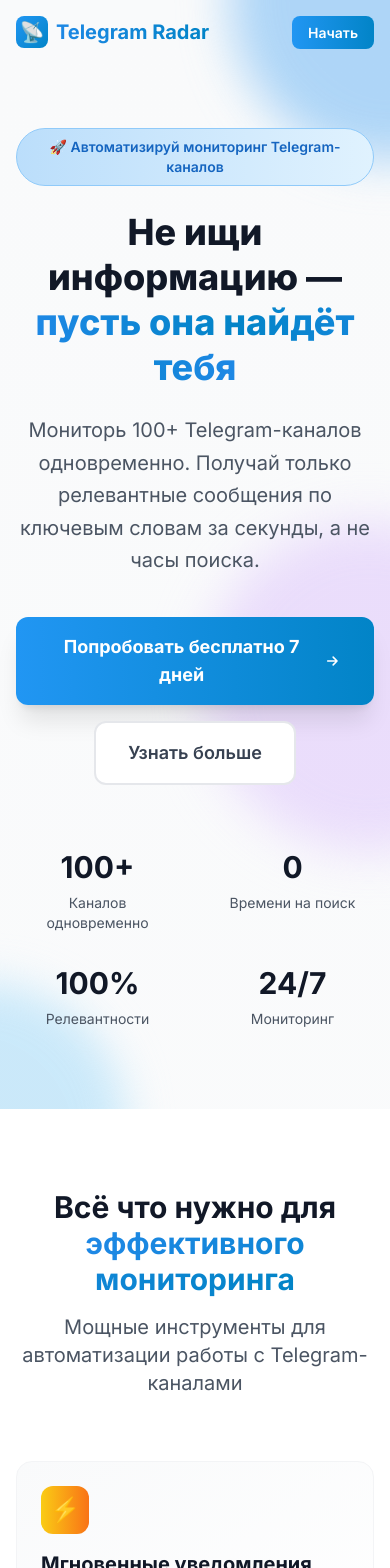
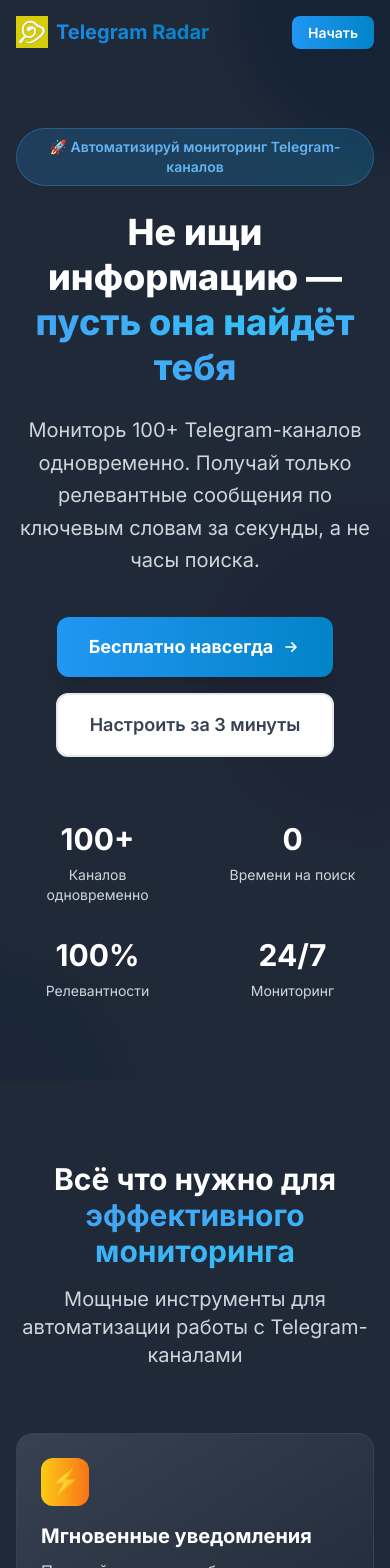
Before and after one commit to Morgunovv/radar-landing, a Next.js app: page / in a window 390 px wide. Shown: the top 1568 px of the page. Built offline with nearby package versions, Linux system fonts and the light colour scheme.

Commit message:
Update design: dark theme, new pricing, logo integration

```diff
--- a/components/CTA.tsx
+++ b/components/CTA.tsx
@@ -22,7 +22,7 @@
             Готов начать экономить время?
           </h2>
           <p className="text-xl md:text-2xl text-white/90 mb-10 max-w-2xl mx-auto">
-            Попробуй Telegram Radar бесплатно 7 дней. Без кредитной карты, без ограничений на функционал.
+            Начни с бесплатного тарифа навсегда. Без кредитной карты, без ограничений по времени.
           </p>
 
           <div className="flex flex-col sm:flex-row gap-4 justify-center items-center">
@@ -34,7 +34,7 @@
               whileTap={{ scale: 0.95 }}
               className="group flex items-center px-8 py-4 bg-white text-primary-600 rounded-xl font-bold text-lg shadow-2xl hover:shadow-3xl transform transition-all duration-200"
             >
-              <span>Начать бесплатно</span>
+              <span>Начни сейчас</span>
               <svg className="ml-2 w-5 h-5 group-hover:translate-x-1 transition-transform" fill="none" stroke="currentColor" viewBox="0 0 24 24">
                 <path strokeLinecap="round" strokeLinejoin="round" strokeWidth={2} d="M13 7l5 5m0 0l-5 5m5-5H6" />
               </svg>
@@ -50,24 +50,18 @@
             </motion.a>
           </div>
 
-          <div className="mt-12 flex flex-wrap justify-center gap-8 text-white/80">
-            <div className="flex items-center gap-2">
-              <svg className="w-5 h-5" fill="none" stroke="currentColor" viewBox="0 0 24 24">
-                <path strokeLinecap="round" strokeLinejoin="round" strokeWidth={2} d="M5 13l4 4L19 7" />
-              </svg>
-              <span>Без кредитной карты</span>
+          <div className="mt-12 grid grid-cols-1 md:grid-cols-3 gap-8 text-white/80 max-w-3xl mx-auto">
+            <div className="text-center">
+              <div className="text-3xl font-bold text-white mb-2">Бесплатно навсегда</div>
+              <div className="text-sm">Начни без ограничений по времени</div>
             </div>
-            <div className="flex items-center gap-2">
-              <svg className="w-5 h-5" fill="none" stroke="currentColor" viewBox="0 0 24 24">
-                <path strokeLinecap="round" strokeLinejoin="round" strokeWidth={2} d="M5 13l4 4L19 7" />
-              </svg>
-              <span>Отменить в любой момент</span>
+            <div className="text-center">
+              <div className="text-3xl font-bold text-white mb-2">3 мин</div>
+              <div className="text-sm">Настройка</div>
             </div>
-            <div className="flex items-center gap-2">
-              <svg className="w-5 h-5" fill="none" stroke="currentColor" viewBox="0 0 24 24">
-                <path strokeLinecap="round" strokeLinejoin="round" strokeWidth={2} d="M5 13l4 4L19 7" />
-              </svg>
-              <span>Все функции доступны</span>
+            <div className="text-center">
+              <div className="text-3xl font-bold text-white mb-2">100% ROI</div>
+              <div className="text-sm">Экономия времени и денег</div>
             </div>
           </div>
         </motion.div>
--- a/components/Features.tsx
+++ b/components/Features.tsx
@@ -61,7 +61,7 @@
 
 export function Features() {
   return (
-    <section id="features" className="py-20 md:py-32 px-4 sm:px-6 lg:px-8 bg-white">
+    <section id="features" className="py-20 md:py-32 px-4 sm:px-6 lg:px-8 bg-gray-800">
       <div className="max-w-7xl mx-auto">
         <motion.div
           initial={{ opacity: 0, y: 20 }}
@@ -70,13 +70,13 @@
           transition={{ duration: 0.6 }}
           className="text-center mb-16"
         >
-          <h2 className="text-3xl md:text-5xl font-bold text-gray-900 mb-4">
+          <h2 className="text-3xl md:text-5xl font-bold text-white mb-4">
             Всё что нужно для{' '}
-            <span className="bg-gradient-to-r from-telegram-600 to-primary-600 bg-clip-text text-transparent">
+            <span className="bg-gradient-to-r from-telegram-400 to-primary-400 bg-clip-text text-transparent">
               эффективного мониторинга
             </span>
           </h2>
-          <p className="text-xl text-gray-600 max-w-2xl mx-auto">
+          <p className="text-xl text-gray-300 max-w-2xl mx-auto">
             Мощные инструменты для автоматизации работы с Telegram-каналами
           </p>
         </motion.div>
@@ -93,14 +93,14 @@
                 whileHover={{ y: -5 }}
                 className="relative group"
               >
-                <div className="h-full p-6 bg-gradient-to-br from-gray-50 to-white rounded-2xl border border-gray-100 hover:border-primary-200 hover:shadow-xl transition-all duration-300">
+                <div className="h-full p-6 bg-gradient-to-br from-gray-700 to-gray-800 rounded-2xl border border-gray-700 hover:border-primary-500 hover:shadow-xl transition-all duration-300">
                   <div className={`w-12 h-12 rounded-xl bg-gradient-to-r ${feature.color} p-3 mb-4 transform group-hover:scale-110 transition-transform duration-300 flex items-center justify-center`}>
                     <span className="text-2xl">{feature.icon}</span>
                   </div>
-                  <h3 className="text-xl font-bold text-gray-900 mb-2">
+                  <h3 className="text-xl font-bold text-white mb-2">
                     {feature.title}
                   </h3>
-                  <p className="text-gray-600 leading-relaxed">
+                  <p className="text-gray-300 leading-relaxed">
                     {feature.description}
                   </p>
                 </div>
--- a/components/Footer.tsx
+++ b/components/Footer.tsx
@@ -7,9 +7,11 @@
         <div className="grid grid-cols-1 md:grid-cols-4 gap-8 mb-8">
           <div className="col-span-1 md:col-span-2">
             <div className="flex items-center space-x-2 mb-4">
-              <div className="w-8 h-8 bg-gradient-to-br from-telegram-500 to-primary-600 rounded-lg flex items-center justify-center">
-                <span className="text-white font-bold text-xl">📡</span>
-              </div>
+              <img
+                src="/logo.png"
+                alt="Telegram Radar"
+                className="w-8 h-8 object-contain"
+              />
               <span className="text-xl font-bold text-white">Telegram Radar</span>
             </div>
             <p className="text-gray-400 mb-4 max-w-md">
--- a/components/Hero.tsx
+++ b/components/Hero.tsx
@@ -25,19 +25,19 @@
             transition={{ duration: 0.5, delay: 0.2 }}
             className="inline-block mb-6"
           >
-            <span className="inline-flex items-center px-4 py-2 bg-gradient-to-r from-telegram-100 to-primary-100 rounded-full text-sm font-semibold text-telegram-800 border border-telegram-200">
+            <span className="inline-flex items-center px-4 py-2 bg-gradient-to-r from-telegram-500/20 to-primary-500/20 rounded-full text-sm font-semibold text-telegram-300 border border-telegram-400/30">
               🚀 Автоматизируй мониторинг Telegram-каналов
             </span>
           </motion.div>
 
-          <h1 className="text-4xl md:text-6xl lg:text-7xl font-extrabold text-gray-900 mb-6 leading-tight">
+          <h1 className="text-4xl md:text-6xl lg:text-7xl font-extrabold text-white mb-6 leading-tight">
             Не ищи информацию —{' '}
-            <span className="bg-gradient-to-r from-telegram-600 via-primary-600 to-telegram-600 bg-clip-text text-transparent">
+            <span className="bg-gradient-to-r from-telegram-400 via-primary-400 to-telegram-400 bg-clip-text text-transparent">
               пусть она найдёт тебя
             </span>
           </h1>
 
-          <p className="text-xl md:text-2xl text-gray-600 mb-10 max-w-3xl mx-auto leading-relaxed">
+          <p className="text-xl md:text-2xl text-gray-300 mb-10 max-w-3xl mx-auto leading-relaxed">
             Мониторь 100+ Telegram-каналов одновременно. Получай только релевантные сообщения по ключевым словам за секунды, а не часы поиска.
           </p>
 
@@ -51,7 +51,7 @@
               className="group relative px-8 py-4 bg-gradient-to-r from-telegram-500 to-primary-600 text-white rounded-xl font-bold text-lg shadow-xl hover:shadow-2xl transform transition-all duration-200"
             >
               <span className="relative z-10 flex items-center">
-                Попробовать бесплатно 7 дней
+                Бесплатно навсегда
                 <svg className="ml-2 w-5 h-5 group-hover:translate-x-1 transition-transform" fill="none" stroke="currentColor" viewBox="0 0 24 24">
                   <path strokeLinecap="round" strokeLinejoin="round" strokeWidth={2} d="M13 7l5 5m0 0l-5 5m5-5H6" />
                 </svg>
@@ -59,31 +59,33 @@
             </motion.a>
 
             <motion.a
-              href="#features"
+              href="https://t.me/your_bot_username"
+              target="_blank"
+              rel="noopener noreferrer"
               whileHover={{ scale: 1.05 }}
               whileTap={{ scale: 0.95 }}
               className="px-8 py-4 bg-white text-gray-700 rounded-xl font-semibold text-lg border-2 border-gray-200 hover:border-primary-300 hover:shadow-lg transform transition-all duration-200"
             >
-              Узнать больше
+              Настроить за 3 минуты
             </motion.a>
           </div>
 
           <div className="grid grid-cols-2 md:grid-cols-4 gap-8 max-w-4xl mx-auto mt-16">
             <div className="text-center">
-              <div className="text-3xl md:text-4xl font-bold text-gray-900 mb-2">100+</div>
-              <div className="text-sm md:text-base text-gray-600">Каналов одновременно</div>
+              <div className="text-3xl md:text-4xl font-bold text-white mb-2">100+</div>
+              <div className="text-sm md:text-base text-gray-300">Каналов одновременно</div>
             </div>
             <div className="text-center">
-              <div className="text-3xl md:text-4xl font-bold text-gray-900 mb-2">0</div>
-              <div className="text-sm md:text-base text-gray-600">Времени на поиск</div>
+              <div className="text-3xl md:text-4xl font-bold text-white mb-2">0</div>
+              <div className="text-sm md:text-base text-gray-300">Времени на поиск</div>
             </div>
             <div className="text-center">
-              <div className="text-3xl md:text-4xl font-bold text-gray-900 mb-2">100%</div>
-              <div className="text-sm md:text-base text-gray-600">Релевантности</div>
+              <div className="text-3xl md:text-4xl font-bold text-white mb-2">100%</div>
+              <div className="text-sm md:text-base text-gray-300">Релевантности</div>
             </div>
             <div className="text-center">
-              <div className="text-3xl md:text-4xl font-bold text-gray-900 mb-2">24/7</div>
-              <div className="text-sm md:text-base text-gray-600">Мониторинг</div>
+              <div className="text-3xl md:text-4xl font-bold text-white mb-2">24/7</div>
+              <div className="text-sm md:text-base text-gray-300">Мониторинг</div>
             </div>
           </div>
         </motion.div>
--- a/components/Navbar.tsx
+++ b/components/Navbar.tsx
@@ -16,15 +16,17 @@
 
   return (
     <nav className={`fixed top-0 left-0 right-0 z-50 transition-all duration-300 ${
-      scrolled ? 'bg-white/95 backdrop-blur-md shadow-lg' : 'bg-transparent'
+      scrolled ? 'bg-gray-800/95 backdrop-blur-md shadow-lg' : 'bg-transparent'
     }`}>
       <div className="max-w-7xl mx-auto px-4 sm:px-6 lg:px-8">
         <div className="flex justify-between items-center h-16 md:h-20">
           <div className="flex items-center">
             <Link href="/" className="flex items-center space-x-2">
-              <div className="w-8 h-8 bg-gradient-to-br from-telegram-500 to-primary-600 rounded-lg flex items-center justify-center">
-                <span className="text-white font-bold text-xl">📡</span>
-              </div>
+              <img
+                src="/logo.png"
+                alt="Telegram Radar"
+                className="w-8 h-8 object-contain"
+              />
               <span className="text-xl md:text-2xl font-bold bg-gradient-to-r from-telegram-600 to-primary-600 bg-clip-text text-transparent">
                 Telegram Radar
               </span>
@@ -32,13 +34,13 @@
           </div>
 
           <div className="hidden md:flex items-center space-x-8">
-            <Link href="#features" className="text-gray-700 hover:text-primary-600 transition-colors font-medium">
+            <Link href="#features" className="text-gray-300 hover:text-primary-400 transition-colors font-medium">
               Возможности
             </Link>
-            <Link href="#use-cases" className="text-gray-700 hover:text-primary-600 transition-colors font-medium">
+            <Link href="#use-cases" className="text-gray-300 hover:text-primary-400 transition-colors font-medium">
               Кому подходит
             </Link>
-            <Link href="#pricing" className="text-gray-700 hover:text-primary-600 transition-colors font-medium">
+            <Link href="#pricing" className="text-gray-300 hover:text-primary-400 transition-colors font-medium">
               Тарифы
             </Link>
             <a
@@ -47,7 +49,7 @@
               rel="noopener noreferrer"
               className="bg-gradient-to-r from-telegram-500 to-primary-600 text-white px-6 py-2.5 rounded-lg font-semibold hover:shadow-lg transform hover:-translate-y-0.5 transition-all duration-200"
             >
-              Начать бесплатно
+              Настроить за 3 минуты
             </a>
           </div>
 
--- a/components/Pricing.tsx
+++ b/components/Pricing.tsx
@@ -4,16 +4,14 @@
 
 const plans = [
   {
-    name: 'Trial',
+    name: 'Бесплатный',
     price: 'Бесплатно',
-    period: '7 дней',
-    description: 'Попробуй все возможности без ограничений',
+    period: 'навсегда',
+    description: 'Бесплатный доступ навсегда с базовыми возможностями',
     features: [
-      'До 5 каналов мониторинга',
-      'До 10 ключевых слов',
-      '1 канал публикации',
-      'До 50 сообщений в день',
-      'Базовая поддержка'
+      'Мониторинг 5 каналов',
+      'До 10 ключевых запросов',
+      'Фильтр сообщений'
     ],
     cta: 'Начать бесплатно',
     popular: false,
@@ -21,16 +19,18 @@
   },
   {
     name: 'Light',
-    price: '$29',
+    price: '3€',
     period: 'в месяц',
     description: 'Идеально для старта и небольших проектов',
     features: [
-      'До 15 каналов',
-      'До 30 ключевых слов',
-      'До 2 каналов публикации',
-      'Неограниченное количество сообщений',
-      'Приоритетная обработка',
-      'Email поддержка'
+      'Мониторинг до 50 каналов',
+      'До 50 ключевых запросов',
+      'Мониторинг закрытых чатов, групп и каналов',
+      'Неограниченное количество групп и сообщений',
+      'Копирование старых сообщений',
+      'Отправка с фильтром или без',
+      'Форвард или копипаст постов',
+      'Добавить/скрыть ссылку на источник'
     ],
     cta: 'Выбрать план',
     popular: false,
@@ -38,17 +38,18 @@
   },
   {
     name: 'Medium',
-    price: '$99',
+    price: '5€',
     period: 'в месяц',
     description: 'Для профессионалов и растущих проектов',
     features: [
-      'До 50 каналов',
-      'До 100 ключевых слов',
-      'До 5 каналов публикации',
-      'API доступ',
-      'Приоритетная обработка',
-      'Приоритетная поддержка',
-      'Расширенная аналитика'
+      'Мониторинг до 100 каналов',
+      'До 50 ключевых запросов',
+      'Мониторинг закрытых чатов, групп и каналов',
+      'Неограниченное количество групп и сообщений',
+      'Копирование старых сообщений',
+      'Отправка с фильтром или без',
+      'Форвард или копипаст постов',
+      'Добавить/скрыть ссылку на источник'
     ],
     cta: 'Выбрать план',
     popular: true,
@@ -56,17 +57,18 @@
   },
   {
     name: 'Hard',
-    price: '$199',
+    price: '9€',
     period: 'в месяц',
     description: 'Для агентств и крупных проектов',
     features: [
-      'До 150 каналов',
-      'До 300 ключевых слов',
-      'До 15 каналов публикации',
-      'Полный API доступ',
-      'Максимальный приоритет',
-      'Dedicated support',
-      'Кастомные интеграции'
+      'Мониторинг до 200 каналов',
+      'До 200 ключевых запросов',
+      'Мониторинг закрытых чатов, групп и каналов',
+      'Неограниченное количество групп и сообщений',
+      'Копирование старых сообщений',
+      'Отправка с фильтром или без',
+      'Форвард или копипаст постов',
+      'Добавить/скрыть ссылку на источник'
     ],
     cta: 'Выбрать план',
     popular: false,
@@ -74,20 +76,20 @@
   },
   {
     name: 'Rock',
-    price: '$399',
+    price: '17€',
     period: 'в месяц',
     description: 'Для enterprise и максимального масштаба',
     features: [
-      'Безлимит каналов',
-      'Безлимит ключевых слов',
-      'Безлимит каналов публикации',
-      'Полный API + интеграции',
-      'Максимальный приоритет',
-      'Dedicated account manager',
-      'SLA гарантии',
-      'Кастомные решения'
+      'Мониторинг до 500 каналов',
+      'До 200 ключевых запросов',
+      'Мониторинг закрытых чатов, групп и каналов',
+      'Неограниченное количество групп и сообщений',
+      'Копирование старых сообщений',
+      'Отправка с фильтром или без',
+      'Форвард или копипаст постов',
+      'Добавить/скрыть ссылку на источник'
     ],
-    cta: 'Связаться с нами',
+    cta: 'Выбрать план',
     popular: false,
     color: 'from-yellow-400 to-orange-600'
   }
@@ -95,7 +97,7 @@
 
 export function Pricing() {
   return (
-    <section id="pricing" className="py-20 md:py-32 px-4 sm:px-6 lg:px-8 bg-white">
+    <section id="pricing" className="py-20 md:py-32 px-4 sm:px-6 lg:px-8 bg-gray-800">
       <div className="max-w-7xl mx-auto">
         <motion.div
           initial={{ opacity: 0, y: 20 }}
@@ -104,14 +106,14 @@
           transition={{ duration: 0.6 }}
           className="text-center mb-16"
         >
-          <h2 className="text-3xl md:text-5xl font-bold text-gray-900 mb-4">
+          <h2 className="text-3xl md:text-5xl font-bold text-white mb-4">
             Простые и прозрачные{' '}
-            <span className="bg-gradient-to-r from-telegram-600 to-primary-600 bg-clip-text text-transparent">
+            <span className="bg-gradient-to-r from-telegram-400 to-primary-400 bg-clip-text text-transparent">
               тарифы
             </span>
           </h2>
-          <p className="text-xl text-gray-600 max-w-2xl mx-auto">
-            Выбери план, который подходит именно тебе. Все планы можно протестировать 7 дней бесплатно.
+          <p className="text-xl text-gray-300 max-w-2xl mx-auto">
+            Выбери план, который подходит именно тебе. Начни с бесплатного тарифа навсегда.
           </p>
         </motion.div>
 
@@ -136,28 +138,28 @@
 
               <div className={`h-full p-6 rounded-2xl border-2 ${
                 plan.popular
-                  ? 'border-primary-300 bg-gradient-to-br from-primary-50 to-white shadow-2xl'
-                  : 'border-gray-200 bg-white hover:border-primary-200 hover:shadow-xl'
+                  ? 'border-primary-400 bg-gradient-to-br from-primary-900/50 to-gray-800 shadow-2xl'
+                  : 'border-gray-700 bg-gray-800 hover:border-primary-500 hover:shadow-xl'
               } transition-all duration-300 flex flex-col`}>
                 <div className="mb-6">
-                  <h3 className="text-2xl font-bold text-gray-900 mb-2">{plan.name}</h3>
+                  <h3 className="text-2xl font-bold text-white mb-2">{plan.name}</h3>
                   <div className="flex items-baseline mb-2">
-                    <span className="text-4xl font-extrabold text-gray-900">{plan.price}</span>
+                    <span className="text-4xl font-extrabold text-white">{plan.price}</span>
                     {plan.price !== 'Бесплатно' && (
-                      <span className="text-gray-600 ml-2">{plan.period}</span>
+                      <span className="text-gray-400 ml-2">{plan.period}</span>
                     )}
                   </div>
-                  {plan.period && plan.price !== 'Бесплатно' && (
-                    <span className="text-sm text-gray-500">{plan.period}</span>
+                  {plan.period && plan.price === 'Бесплатно' && (
+                    <span className="text-sm text-gray-400">{plan.period}</span>
                   )}
-                  <p className="text-gray-600 mt-3 text-sm">{plan.description}</p>
+                  <p className="text-gray-300 mt-3 text-sm">{plan.description}</p>
                 </div>
 
                 <ul className="flex-grow space-y-3 mb-6">
                   {plan.features.map((feature, i) => (
                     <li key={i} className="flex items-start">
-                      <span className={`text-lg mr-2 flex-shrink-0`}>✓</span>
-                      <span className="text-gray-700 text-sm">{feature}</span>
+                      <span className={`text-lg mr-2 flex-shrink-0 text-primary-400`}>✓</span>
+                      <span className="text-gray-300 text-sm">{feature}</span>
                     </li>
                   ))}
                 </ul>
@@ -169,7 +171,7 @@
                   className={`w-full py-3 px-4 rounded-xl font-semibold text-center transition-all duration-200 ${
                     plan.popular
                       ? `bg-gradient-to-r ${plan.color} text-white hover:shadow-lg transform hover:-translate-y-0.5`
-                      : 'bg-gray-100 text-gray-900 hover:bg-gray-200'
+                      : 'bg-gray-700 text-white hover:bg-gray-600'
                   }`}
                 >
                   {plan.cta}
@@ -186,9 +188,9 @@
           transition={{ duration: 0.6, delay: 0.3 }}
           className="mt-12 text-center"
         >
-          <p className="text-gray-600">
+          <p className="text-gray-300">
             Все тарифы можно изменить или отменить в любой момент. Нужен индивидуальный план?{' '}
-            <a href="mailto:support@example.com" className="text-primary-600 hover:text-primary-700 font-semibold">
+            <a href="mailto:support@example.com" className="text-primary-400 hover:text-primary-300 font-semibold">
               Свяжитесь с нами
             </a>
           </p>
--- a/pages/index.tsx
+++ b/pages/index.tsx
@@ -14,12 +14,13 @@
         <title>Telegram Radar — Мониторинг каналов на автопилоте</title>
         <meta name="description" content="Автоматизируй мониторинг Telegram-каналов. Получай только релевантные сообщения по ключевым словам. Экономь часы работы каждый день." />
         <meta name="viewport" content="width=device-width, initial-scale=1" />
-        <link rel="icon" href="/favicon.ico" />
+        <link rel="icon" href="/logo.png" />
+        <link rel="apple-touch-icon" href="/logo.png" />
         <link rel="preconnect" href="https://fonts.googleapis.com" />
         <link rel="preconnect" href="https://fonts.gstatic.com" crossOrigin="anonymous" />
         <link href="https://fonts.googleapis.com/css2?family=Inter:wght@300;400;500;600;700;800;900&display=swap" rel="stylesheet" />
       </Head>
-      <main className="min-h-screen bg-gradient-to-b from-gray-50 to-white">
+      <main className="min-h-screen bg-gray-800">
         <Navbar />
         <Hero />
         <Features />
```
Also changed, not shown: components/UseCases.tsx (+9 -9 lines), public/logo.png (added), 1 other file (tests, documents, lock files or other folders).
